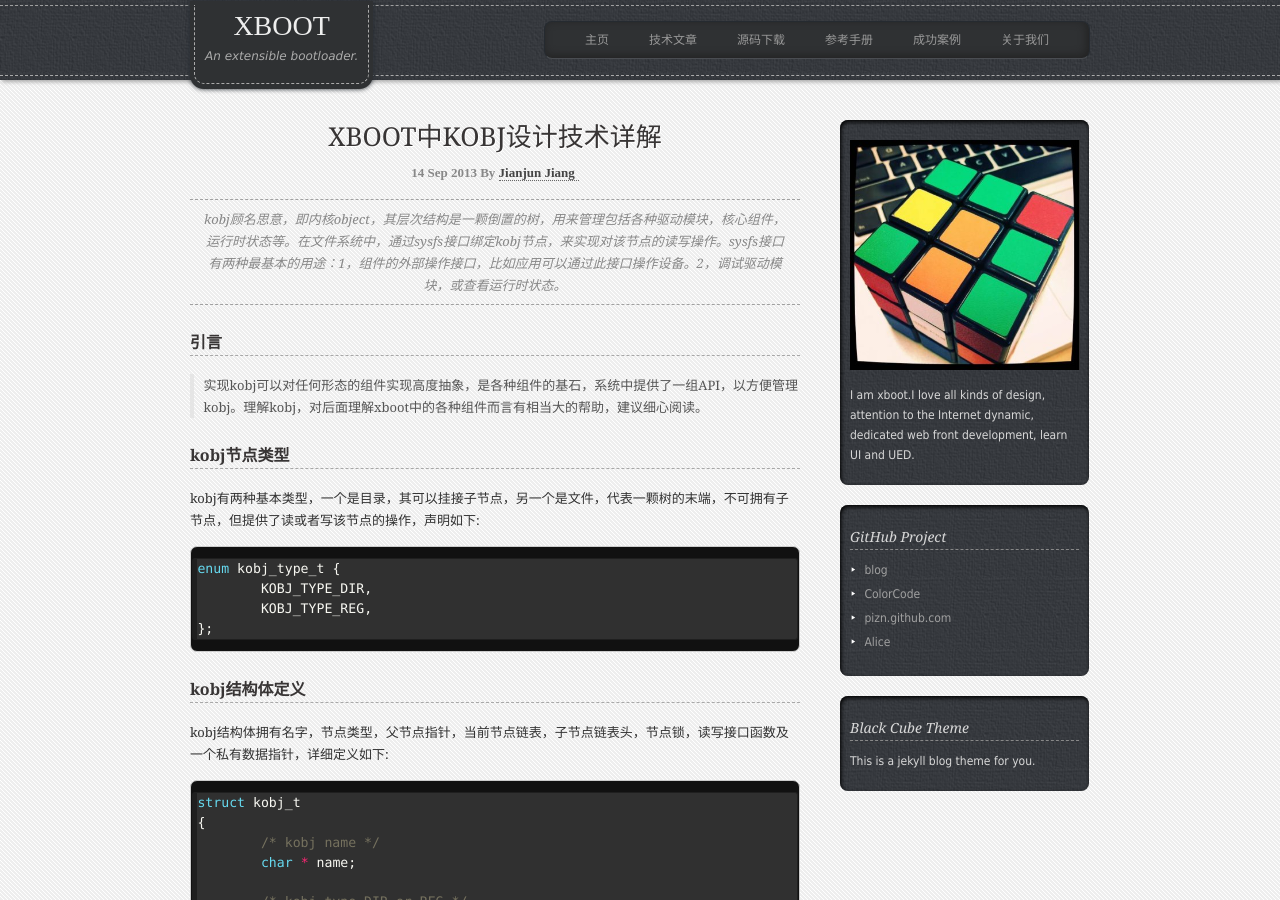
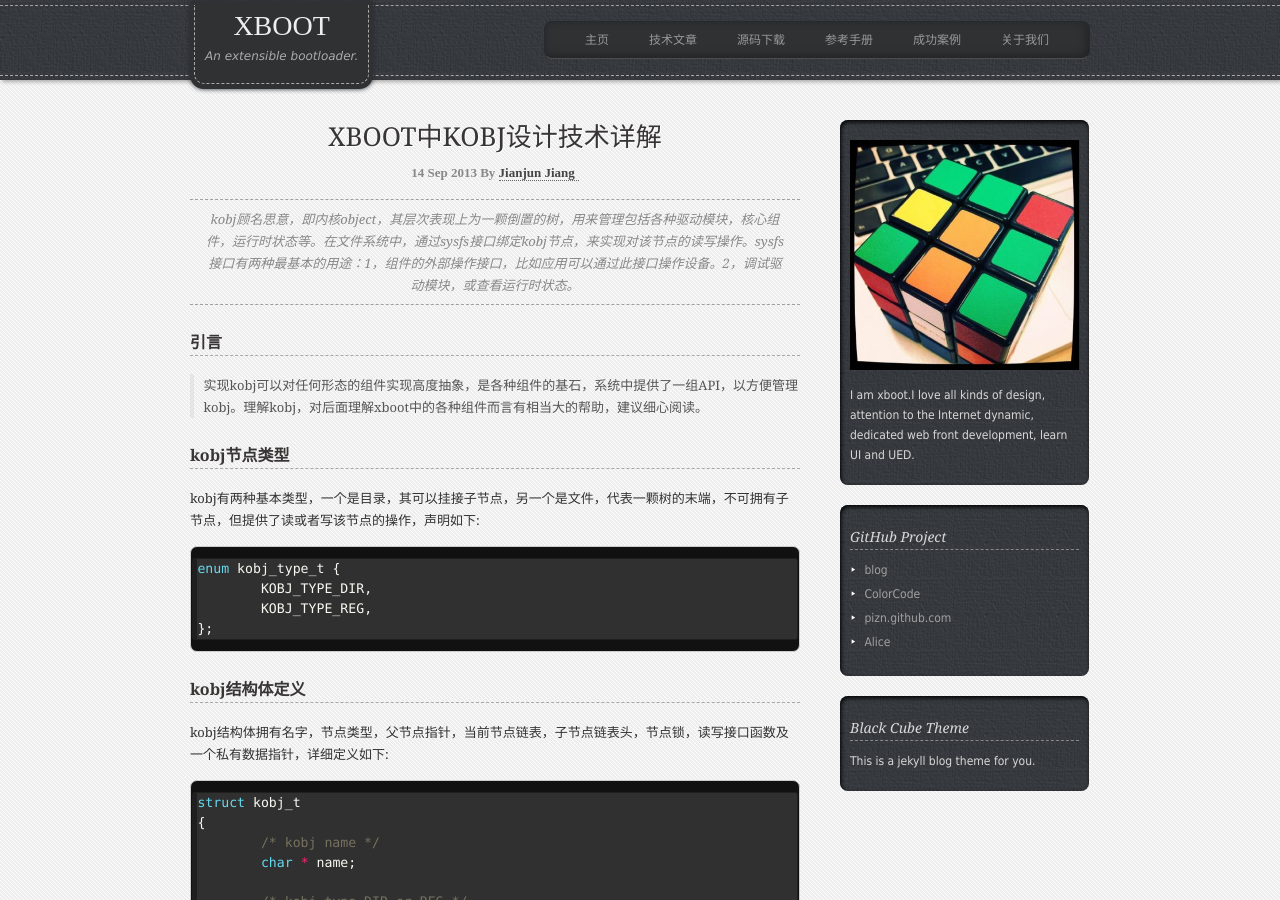
Before and after one commit to xboot/xboot.github.io, a Jekyll site: the page built from _posts/2013-09-14-xboot-kobj-design-technique.md, in a window 1280 px wide and 900 px high. Built offline with Jekyll 4.4.1, drawn with Linux system fonts in a browser that asks for light colours; Markdown is read by kramdown in place of the engine named in the settings.

Commit message:
modify 2013-09-14-xboot-kobj-design-technique.md

```diff
--- a/_posts/2013-09-14-xboot-kobj-design-technique.md
+++ b/_posts/2013-09-14-xboot-kobj-design-technique.md
@@ -1,7 +1,7 @@
 ---
 layout: post
 title: xboot中kobj设计技术详解
-description: kobj顾名思意，即内核object，其层次结构是一颗倒置的树，用来管理包括各种驱动模块，核心组件，运行时状态等。在文件系统中，通过sysfs接口绑定kobj节点，来实现对该节点的读写操作。sysfs接口有两种最基本的用途：1，组件的外部操作接口，比如应用可以通过此接口操作设备。2，调试驱动模块，或查看运行时状态。
+description: kobj顾名思意，即内核object，其层次表现上为一颗倒置的树，用来管理包括各种驱动模块，核心组件，运行时状态等。在文件系统中，通过sysfs接口绑定kobj节点，来实现对该节点的读写操作。sysfs接口有两种最基本的用途：1，组件的外部操作接口，比如应用可以通过此接口操作设备。2，调试驱动模块，或查看运行时状态。
 categories: articles
 key: xboot, kobj
 ---
```
